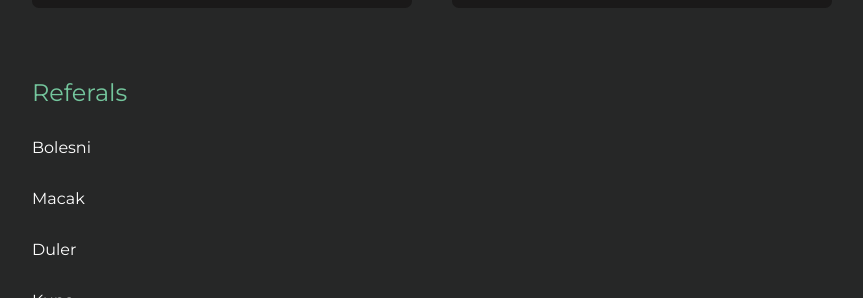
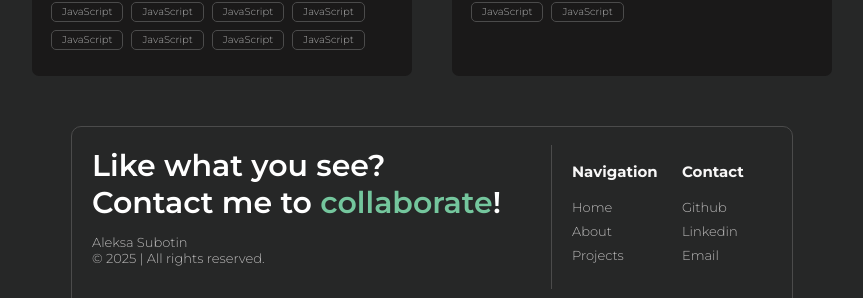
Before and after one commit to aleksa13122/aleksa-s-portfolio, a React (Vite) app: page / in a window 1280 px wide. Shown: the part 2502-2800 px from the top of the page, without its empty margins (208-1071 px from the left). Built offline with nearby package versions, Linux system fonts and the light colour scheme.

Commit message:
finished layout

```diff
--- a/src/App.jsx
+++ b/src/App.jsx
@@ -6,7 +6,7 @@ import Navigation from "./components/Navigation/Navigation";
 import Header from "./components/Header/Header";
 import About from "./components/About/About";
 import Projects from "./components/Projects/Projects";
-import Referals from "./components/Referals/Referals";
+import Contact from "./components/Contact/Contact";
 
 function App() {
   const skillsRef = useRef(null);
@@ -29,7 +29,7 @@ function App() {
       </div>
       <About ref={skillsRef} />
       <Projects ref={projectsRef} />
-      <Referals />
+      <Contact />
     </div>
   );
 }
--- a/src/components/About/About.css
+++ b/src/components/About/About.css
@@ -7,8 +7,9 @@
 
 h2 {
   color: #74c69d;
-  font-weight: 400;
-  text-align: start;
+  font-weight: bold;
+  font-size: 40px;
+  text-align: center;
 }
 .tech-item {
   display: grid;
@@ -129,8 +130,9 @@ h2 {
   color: rgb(180, 180, 180);
   width: 80%;
   font-weight: 200;
-  font-size: 12px;
-  align-items: center;
+  font-size: 13px;
+  justify-self: center;
+  text-align: center;
   margin-bottom: 25px;
 }
 .changing-container {
--- /dev/null
+++ b/src/components/Contact/Contact.css
@@ -0,0 +1,65 @@
+.contacts-container {
+  display: grid;
+  grid-template-columns: 2fr 1fr;
+  height: 180px;
+  width: 90%;
+  margin-bottom: 20px;
+  justify-self: center;
+  border-radius: 10px;
+  border: 1px solid rgb(75, 75, 75);
+}
+.contacts-item1 {
+  position: relative;
+  color: white;
+  padding-left: 20px;
+  padding-top: 20px;
+  font-weight: 600;
+  font-size: 30px;
+}
+.contacts-item1::after {
+  position: absolute;
+  height: 80%;
+  top: 10%;
+  right: 0;
+  width: 1px;
+  background-color: rgb(75, 75, 75);
+  content: "";
+}
+.colab {
+  color: #74c69d;
+  text-decoration: none;
+}
+.colab:hover {
+  color: #579676;
+  text-decoration: underline;
+}
+
+.name-and-copyr {
+  font-size: 13px;
+  font-weight: 300;
+  color: rgb(187, 186, 186);
+}
+.contacts-item2 {
+  display: grid;
+  grid-template-columns: 1fr 1fr;
+  padding-left: 20px;
+  padding-top: 20px;
+}
+.contacts-item2-items {
+  display: flex;
+  flex-direction: column;
+  gap: 8px;
+  font-weight: 350;
+  color: rgb(187, 186, 186);
+  font-size: 13px;
+}
+.contacts-item2 h5 {
+  color: rgb(248, 247, 247);
+  margin-bottom: 10px;
+  font-size: 15px;
+  margin-top: 15px;
+}
+.contacts-item2-items a:hover {
+  color: white;
+  text-decoration: underline;
+}
--- /dev/null
+++ b/src/components/Contact/Contact.jsx
@@ -0,0 +1,34 @@
+import "./Contact.css";
+
+export default function Contact() {
+  return (
+    <div className="contacts-container">
+      <div className="contacts-item1">
+        Like what you see?
+        <br /> Contact me to {""}
+        <a href="" className="colab">
+          collaborate
+        </a>
+        !
+        <p className="name-and-copyr">
+          Aleksa Subotin
+          <br /> © 2025 | All rights reserved.
+        </p>
+      </div>
+      <div className="contacts-item2">
+        <div className="contacts-item2-items">
+          <h5>Navigation</h5>
+          <a>Home</a>
+          <a>About</a>
+          <a>Projects</a>
+        </div>
+        <div className="contacts-item2-items">
+          <h5>Contact</h5>
+          <a>Github</a>
+          <a>Linkedin</a>
+          <a>Email</a>
+        </div>
+      </div>
+    </div>
+  );
+}
--- a/src/components/Header/Header.css
+++ b/src/components/Header/Header.css
@@ -5,7 +5,6 @@
   margin-top: 80px;
   gap: 5px;
   width: 70vh;
-  /* background-color: rgb(62, 162, 250); */
   height: 70vh;
 }
 .location {
--- a/src/components/Referals/Referals.css
+++ /dev/null
@@ -1,7 +0,0 @@
-.referals-container {
-  display: grid;
-}
-
-.referals-item {
-  color: white;
-}
--- a/src/components/Referals/Referals.jsx
+++ /dev/null
@@ -1,13 +0,0 @@
-import "./Referals.css";
-
-export default function Referals() {
-  return (
-    <div className="referals-container">
-      <h2>Referals</h2>
-      <p className="referals-item">Bolesni</p>
-      <p className="referals-item">Macak</p>
-      <p className="referals-item">Duler</p>
-      <p className="referals-item">Kuna</p>
-    </div>
-  );
-}
```
